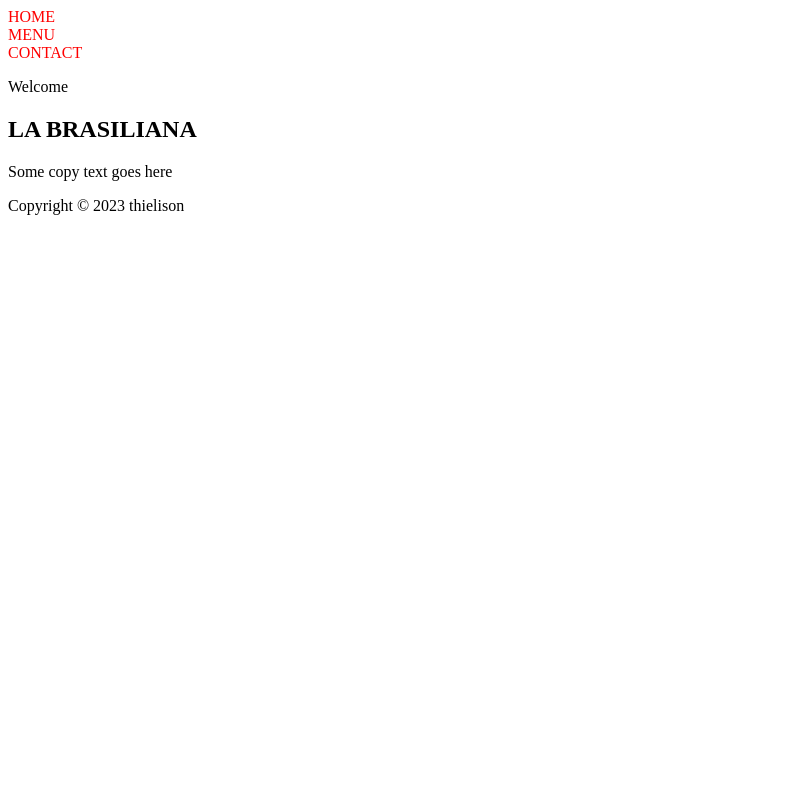
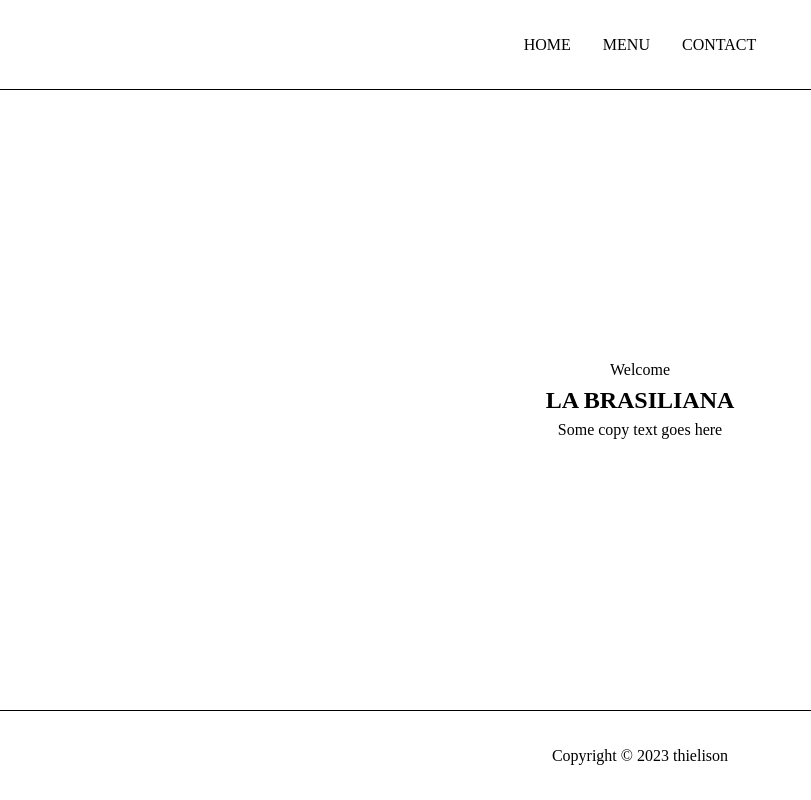
Before and after one commit to thielison/restaurant-page, a website built with webpack: page dist/index.html in a window 1280 px wide. Shown: the whole page, without its empty margins (0-811 px from the left). Built offline with Linux system fonts and the light colour scheme.

Commit message:
Add initial styles

```diff
--- a/package.json
+++ b/package.json
@@ -4,7 +4,9 @@
   "description": "",
   "main": "index.js",
   "scripts": {
-    "test": "echo \"Error: no test specified\" && exit 1"
+    "test": "echo \"Error: no test specified\" && exit 1",
+    "watch": "webpack --watch",
+    "build": "webpack"
   },
   "author": "",
   "license": "ISC",
--- a/src/style.css
+++ b/src/style.css
@@ -1,3 +1,41 @@
-.nav {
-    color: red;
+* {
+    box-sizing: border-box;
+    margin: 0;
+    padding: 0;
 }
+
+body {
+    line-height: 1.5;
+    height: 100vh;
+    width: 100vw;
+}
+
+#content {
+    display: grid;
+    grid-template-rows: minmax(min-content, 90px) 1fr minmax(min-content, 90px);
+    height: 100%;
+}
+
+#content .nav {
+    display: flex;
+    align-items: center;
+    justify-content: center;
+    width: 100%;
+    gap: 2rem;
+    border-bottom: 1px solid black;
+}
+
+#content .middle-content {
+    display: flex;
+    flex-direction: column;
+    justify-content: center;
+    text-align: center;
+}
+
+#content footer {
+    display: flex;
+    align-items: center;
+    justify-content: center;
+    border-top: 1px solid black;
+    width: 100%;
+}
```
Also changed, not shown: dist/main.js.
